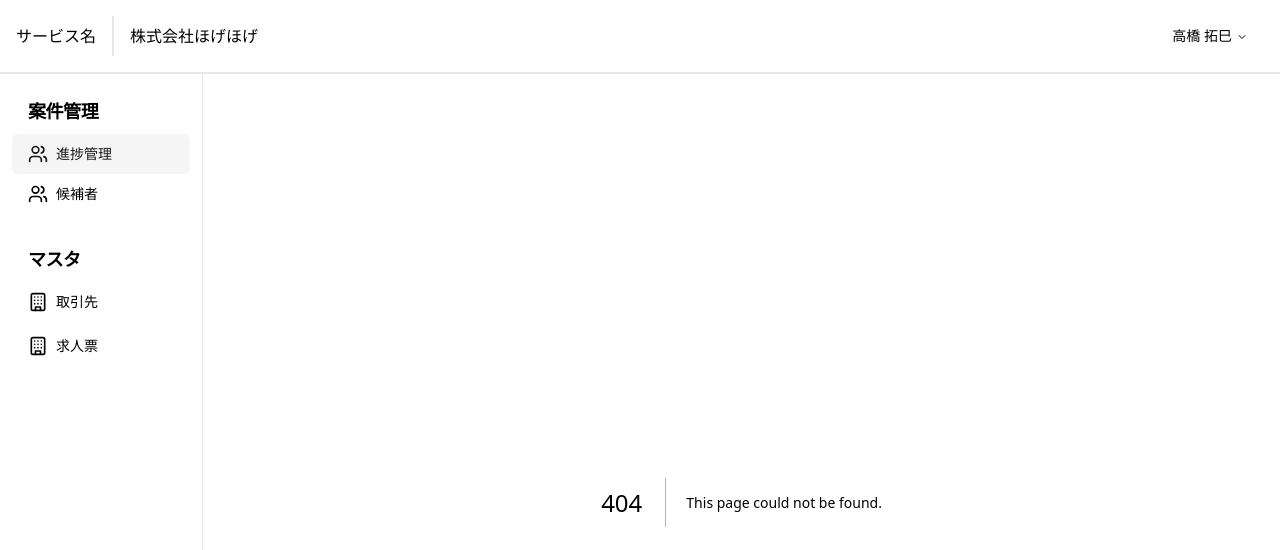
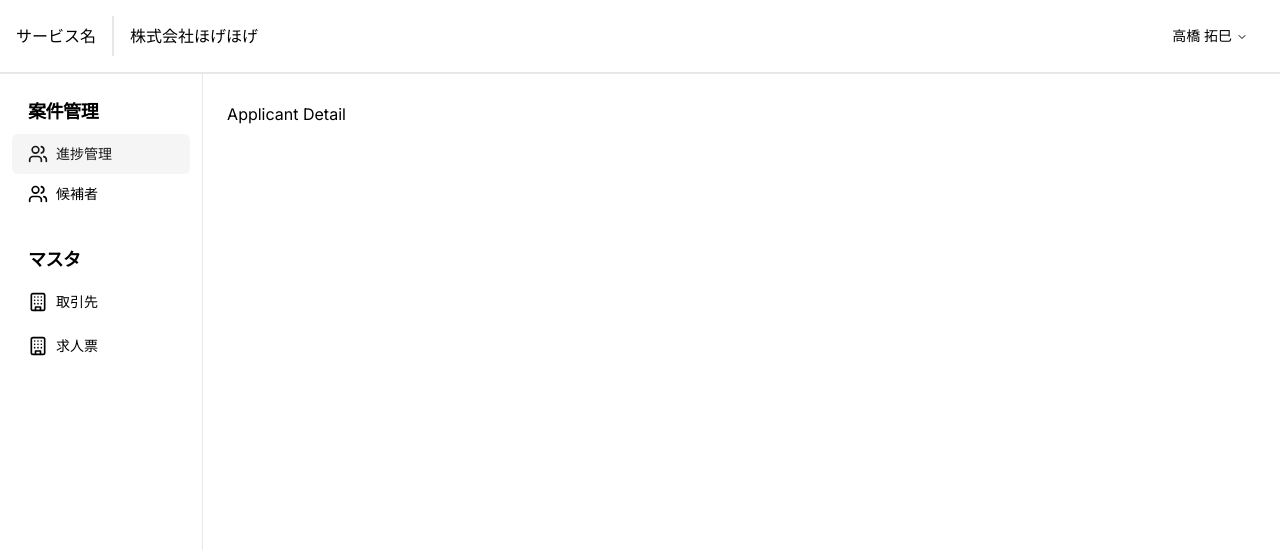
Before and after one commit to daiti0113/yamamoto-san, a Next.js app: page /applicants/1 in a window 1280 px wide. Before the commit this address had no page. Shown: the top 550 px of the page. Built offline with nearby package versions, Linux system fonts and the light colour scheme.

Commit message:
候補者詳細ページへのリンクを追加

```diff
--- /dev/null
+++ b/src/app/applicants/[applicant_id]/page.tsx
@@ -0,0 +1,6 @@
+
+export default function ApplicantDetailPage() {
+  return (
+    <div>Applicant Detail</div>
+  )
+}
--- a/src/app/applicants/page.tsx
+++ b/src/app/applicants/page.tsx
@@ -66,6 +66,7 @@ import { useMutation, useQuery } from "@tanstack/react-query"
 import { Label } from "@/components/molecules/label"
 import { useForm } from "react-hook-form"
 import { Form, FormControl, FormField, FormItem, FormMessage } from "@/components/molecules/form"
+import Link from "next/link"
 
 const ApplicantsPage = ({ }) => {
   const { data, isLoading } = useQuery({ queryKey: ["fetchApplicants"], queryFn: () => defaultApi.getUsers().then((response) => response.data) })
@@ -264,7 +265,7 @@ export const columns: ColumnDef<User>[] = [
   {
     id: "userName",
     header: "ユーザー名",
-    accessorFn: (row) => `${row.lastName} ${row.firstName}`
+    cell: ({ row }) => <Link href={`/applicants/${row.original.id}`}>{row.original.lastName} {row.original.firstName}</Link>
   },
   {
     accessorKey: "age",
```
